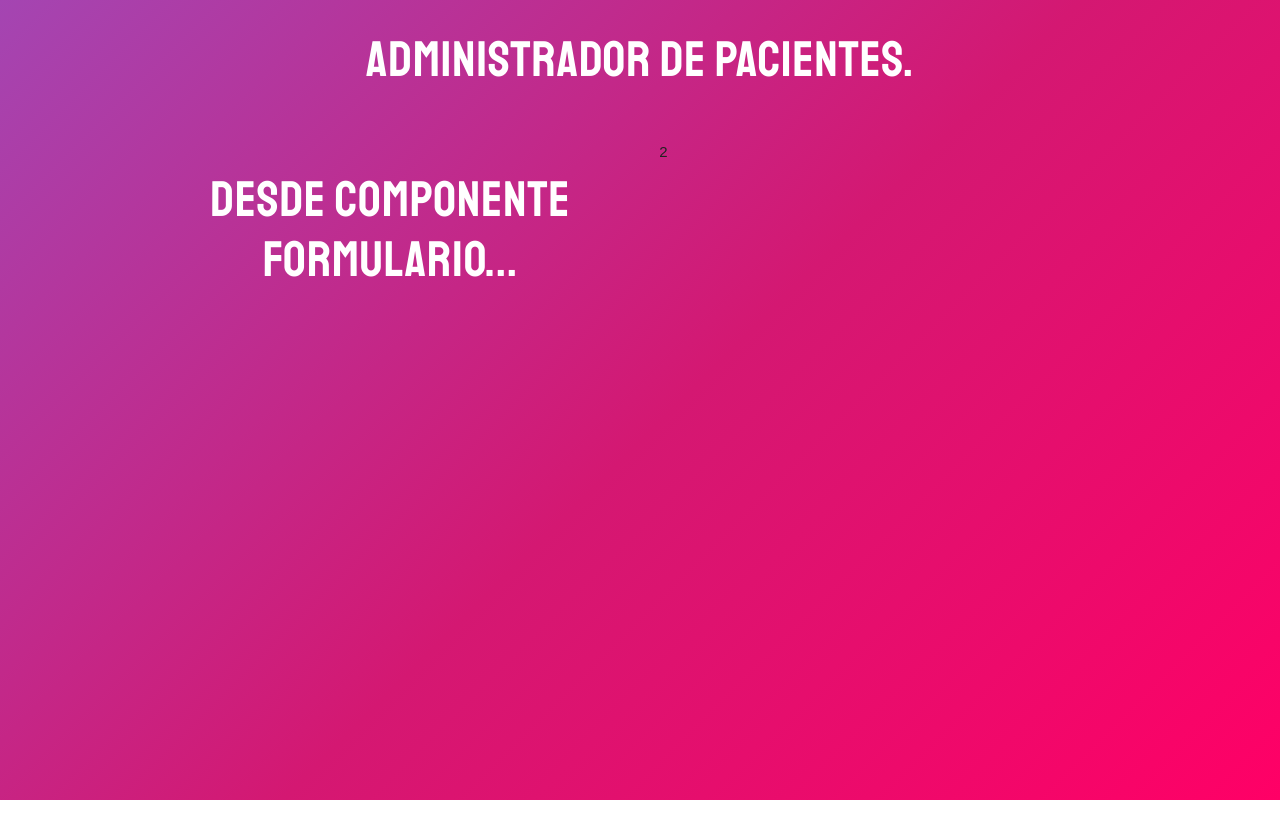
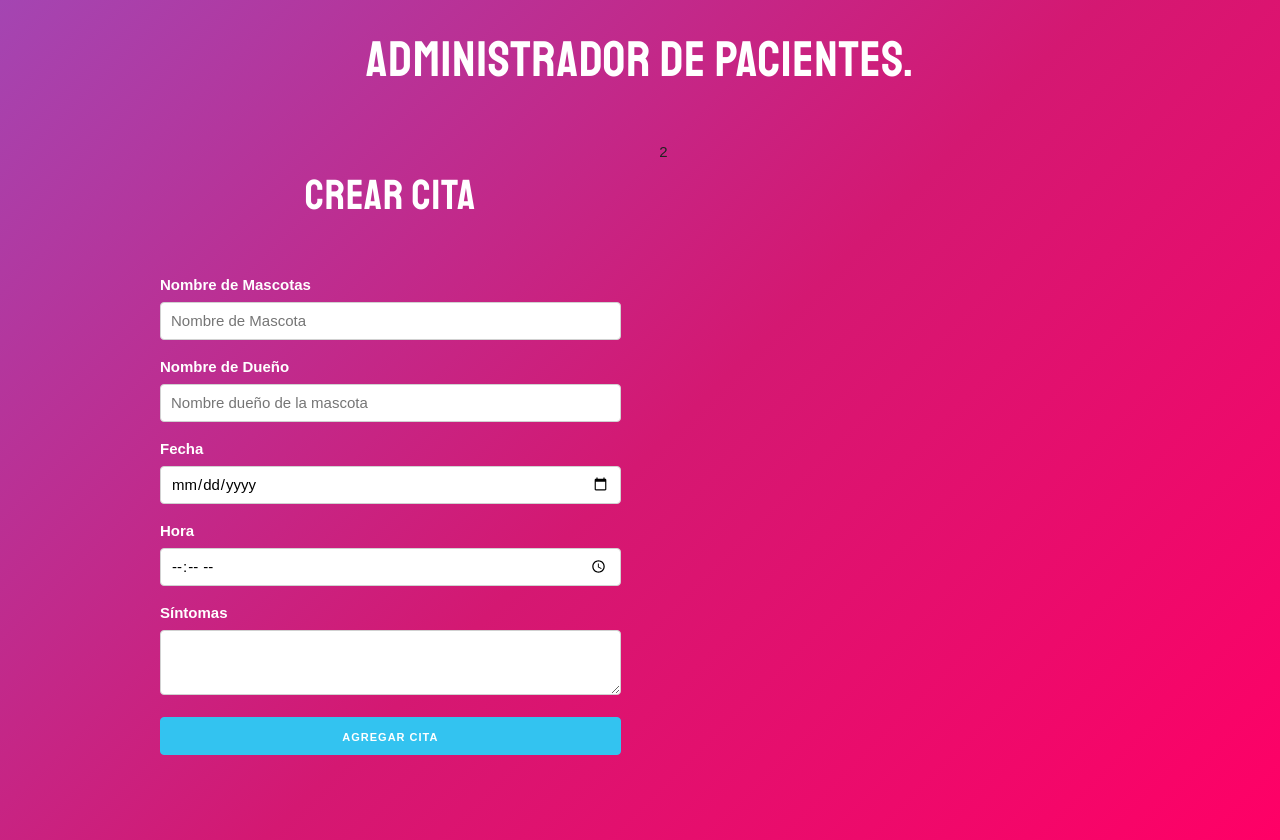
Before and after one commit to MiggBriones/react-citas, a React (Create React App) app: page / in a window 1280 px wide. Before the commit the page ends 800 px from the top, so only its background shows below. Built offline with nearby package versions, Linux system fonts and the light colour scheme; the HTML template or start-up script is replaced by a standard one.

Commit message:
Se agregan los elementos del Formulario.

```diff
--- a/src/components/Formulario.jsx
+++ b/src/components/Formulario.jsx
@@ -1,8 +1,53 @@
-import React from 'react';
+import React, { Fragment } from 'react';
 
 const Formulario = () => {
     return (
-        <h1>Desde componente Formulario...</h1>
+        <Fragment>
+            <h2>Crear Cita</h2>
+            <form>
+                <label>Nombre de Mascotas</label>
+                <input
+                    type="text"
+                    name="mascota"
+                    className="u-full-width"
+                    placeholder="Nombre de Mascota"
+                />
+
+                <label>Nombre de Dueño</label>
+                <input
+                    type="text"
+                    name="propietario"
+                    className="u-full-width"
+                    placeholder="Nombre dueño de la mascota"
+                />
+
+                <label>Fecha</label>
+                <input
+                    type="date"
+                    name="fecha"
+                    className="u-full-width"
+                />
+
+                <label>Hora</label>
+                <input
+                    type="time"
+                    name="hora"
+                    className="u-full-width"
+                />
+
+                <label>Síntomas</label>
+                <textarea
+                    name="sintomas"
+                    className="u-full-width"
+                ></textarea>
+
+                <button
+                    type="submit"
+                    className="u-full-width button-primary"
+                >Agregar Cita
+                </button>
+            </form>
+        </Fragment>
      );
 }
 
```
